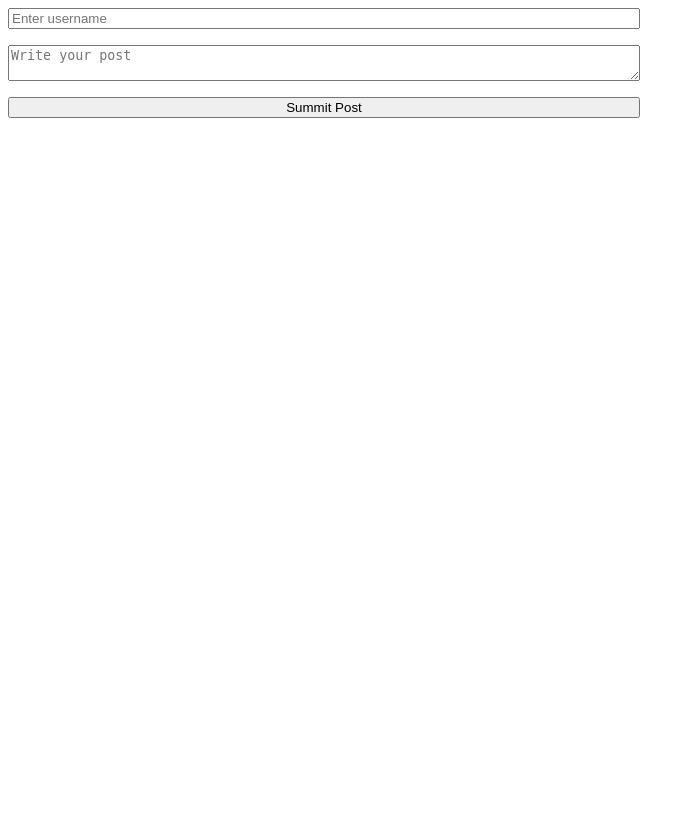
After one commit to udayraut128/LearningWeb, a Node server app: page /posts/new in a window 1280 px wide. The commit adds this page. Shown: the whole page, without its empty margins (0-695 px from the left). Run offline with Node 20, Linux system fonts and the light colour scheme.

Commit message:
add posts and new

```diff
--- a/Rest/REST videos/index.js
+++ b/Rest/REST videos/index.js
@@ -4,6 +4,8 @@ const port = 8080;
 const path = require("path");
 
 app.use(express.urlencoded({ extended: true }));
+app.use(express.json());
+
 
 app.set("view engine", "ejs");
 app.set("views", path.join(__dirname, "views"));
@@ -33,6 +35,23 @@ app.get("/posts" , (req,res) =>{
      res.render("index.ejs" ,{posts});
 })
 
+
+app.get("/posts/new",(req,res)=>{
+res.render("new.ejs");
+});
+
+app.post("/posts", (req,res)=>{
+  let { username, content } = req.body;
+ posts.push({username, content});
+ res.redirect("/posts");
+
+
+});
+
+
+
+
+
 app.listen(port, () => {
   console.log("listening to port :8080");
 });
--- a/Rest/REST videos/public/style.css
+++ b/Rest/REST videos/public/style.css
@@ -1,9 +1,8 @@
 body{
-width: 100%;
-height: 100vh;
-display: flex;
-justify-content: center;
-align-items: center;
+
+
+ display: flex;
+flex-direction: column;
 
 }
 
@@ -25,3 +24,21 @@ align-items: center;
     color: #fff;
 
 }
+
+
+/* for new */
+
+form{
+    width: 50%;
+    height: 100vh;
+    display: flex;
+    flex-direction: column;
+    gap: 1rem;
+}
+
+.mainButton{
+    padding: 1rem;
+    background-color: rgb(226, 226, 174);
+    color: black;rgb(203, 203, 164);
+    text-decoration: none;
+}
--- a/Rest/REST videos/views/index.ejs
+++ b/Rest/REST videos/views/index.ejs
@@ -17,5 +17,11 @@
 
     <%} %>
 
+
+    <br>
+    <br>
+<br/>
+
+ <a class="mainButton" href="http://localhost:8080/posts/new">Create a new post</a>
 </body>
 </html>
--- /dev/null
+++ b/Rest/REST videos/views/new.ejs
@@ -0,0 +1,17 @@
+<!DOCTYPE html>
+<html lang="en">
+<head>
+    <meta charset="UTF-8">
+    <meta name="viewport" content="width=device-width, initial-scale=1.0">
+    <title>Create New Post</title>
+    <link rel="stylesheet" href="/style.css">
+</head>
+<body>
+    <form method="post" action="/posts">
+<input type="username" name="username" placeholder="Enter username">
+<textarea name="content" placeholder="Write your post"></textarea>
+<button>Summit Post</button>
+
+    </form>
+</body>
+</html>
```
